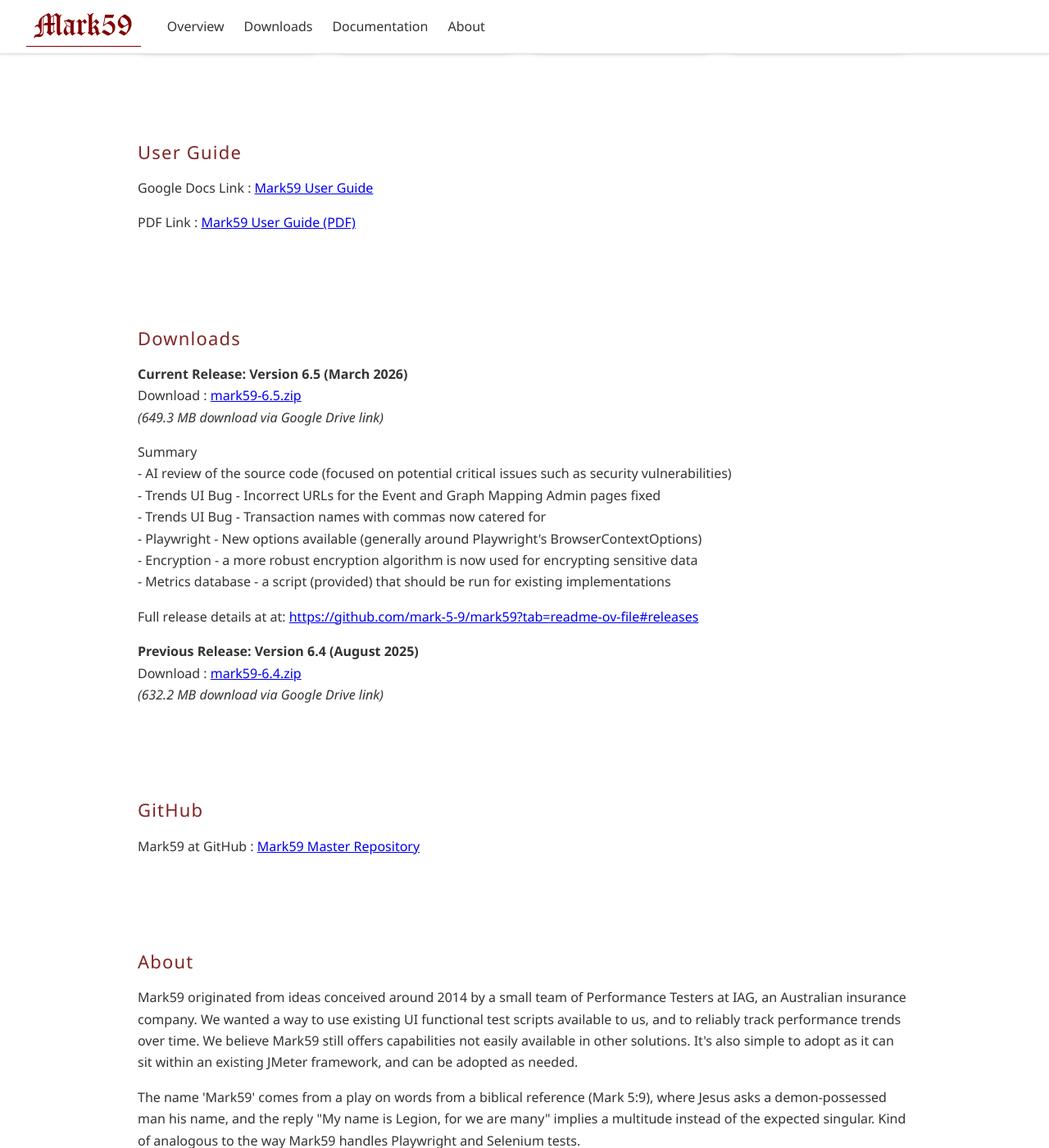
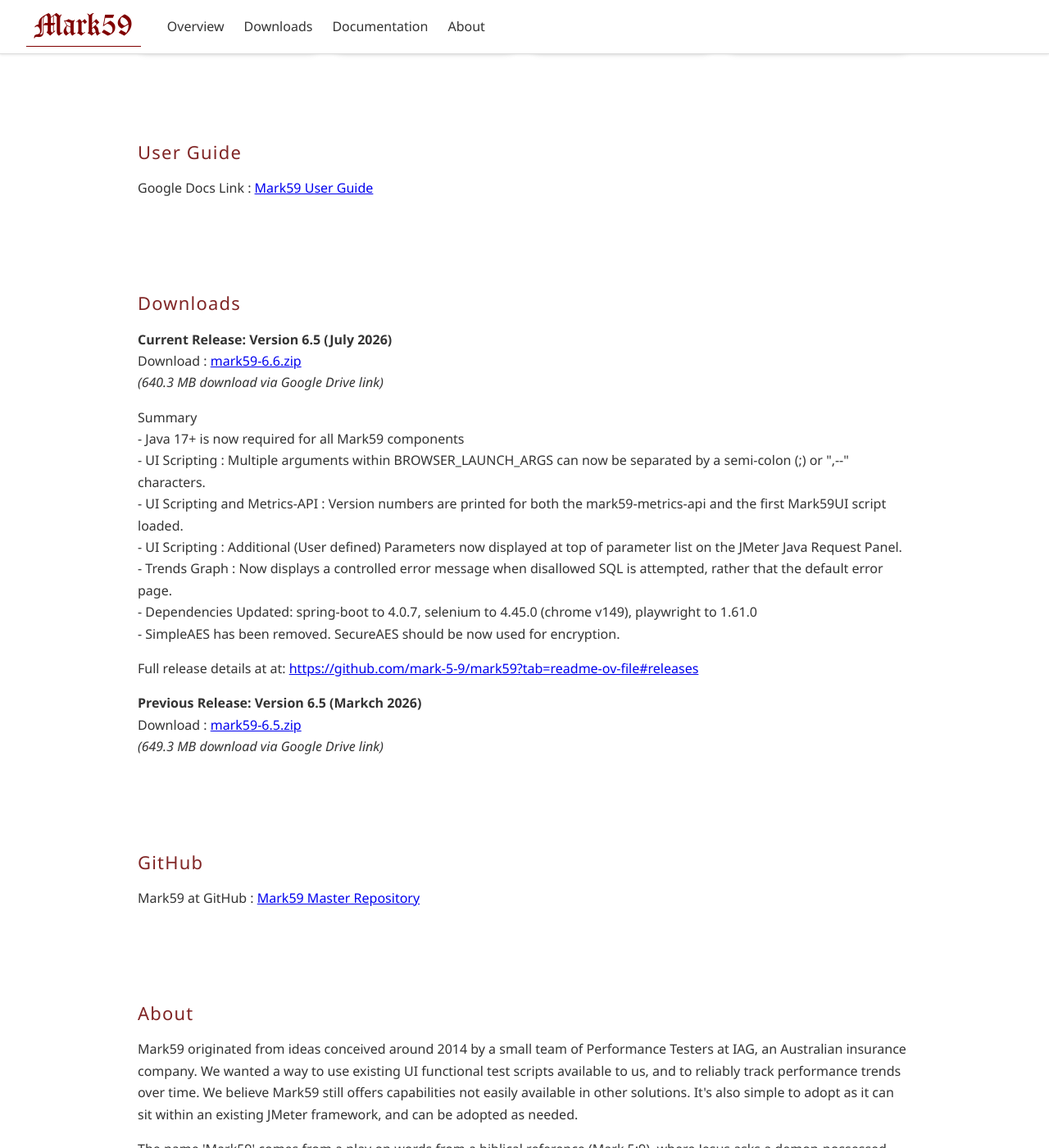
Before and after one commit to mark-5-9/mark59-site, a Jekyll site: the page built from index.md, in a window 1280 px wide and 1400 px high, scrolled down 724 px. Shown: the whole window at 82% size. Built offline with Jekyll 4.4.1, drawn with Linux system fonts in a browser that asks for light colours.

Commit message:
to release 6.6

```diff
--- a/_includes/documentation.html
+++ b/_includes/documentation.html
@@ -1,11 +1,8 @@
 <section id="documentation">
   <h2>User Guide</h2>
    <p>
-    Google Docs Link : <a href="https://docs.google.com/document/d/17fZtiHfsuVYcdGRKiRpZqLcfwazC4NoxIxk7Ovo88Vc/view?usp=drive_link" target="_blank">Mark59 User Guide</a>
+    Google Docs Link : <a href="https://docs.google.com/document/d/1sOfYVVisOddiWUAtvkGc71GerNB5ZMdMVnZV8pDyegI/edit?usp=sharing" target="_blank">Mark59 User Guide</a>
   </p>
 
-  <p>
-    PDF Link : <a href="https://drive.google.com/file/d/1XH1GeQZN9LZTt89lqoNz-EFGs7VpEwc8/view?usp=sharing" target="_blank">Mark59 User Guide (PDF)</a>
-  </p>
 
 </section>
--- a/_includes/downloads.html
+++ b/_includes/downloads.html
@@ -1,25 +1,27 @@
 <section id="downloads">
   <h2>Downloads</h2>
-  <h4>Current Release: Version 6.5 (March 2026)</h4>
+  <h4>Current Release: Version 6.5 (July 2026)</h4>
   <p>
-    Download : <a href="https://drive.google.com/file/d/1ceIq_ID6pTZuZyYHU0faTJQNzBcmQJh5/view?usp=sharing" target="_blank">mark59-6.5.zip</a>
-    <br><i>(649.3 MB download via Google Drive link)</i>
+    Download : <a href="https://drive.google.com/file/d/1XDCPciRBu0AuYLmps8mT6EiTOdgm0rA3/view?usp=sharing" target="_blank">mark59-6.6.zip</a>
+    <br><i>(640.3 MB download via Google Drive link)</i>
   </p>
   <p>Summary<br>
-    - AI review of the source code (focused on potential critical issues such as security vulnerabilities)<br>
-    - Trends UI Bug - Incorrect URLs for the Event and Graph Mapping Admin pages fixed<br>
-    - Trends UI Bug - Transaction names with commas now catered for<br>
-    - Playwright - New options available (generally around Playwright's BrowserContextOptions)<br>
-    - Encryption - a more robust encryption algorithm is now used for encrypting sensitive data<br>
-    - Metrics database - a script (provided) that should be run for existing implementations
+    - Java 17+ is now required for all Mark59 components<br>
+   	- UI Scripting : Multiple arguments within BROWSER_LAUNCH_ARGS can now be separated by a semi-colon (;) or ",--" characters.<br>
+   	- UI Scripting and Metrics-API : Version numbers are printed for both the mark59-metrics-api and the first Mark59UI script loaded.<br>
+   	- UI Scripting : Additional (User defined) Parameters now displayed at top of parameter list on the JMeter Java Request Panel.<br>
+   	- Trends Graph : Now displays a controlled error message when disallowed SQL is attempted, rather that the default error page.<br>
+   	- Dependencies Updated: spring-boot to 4.0.7, selenium to 4.45.0 (chrome v149), playwright to 1.61.0<br>
+  	- SimpleAES has been removed. SecureAES should be now used for encryption.<br>
+
   </p>
   <p>Full release details at at:
      <a href="https://github.com/mark-5-9/mark59?tab=readme-ov-file#releases" target="_blank">https://github.com/mark-5-9/mark59?tab=readme-ov-file#releases</a>
   </p >
 
-  <h4>Previous Release: Version 6.4 (August 2025)</h4>
+  <h4>Previous Release: Version 6.5 (Markch 2026)</h4>
   <p>
-    Download : <a href="https://drive.google.com/file/d/1-4KwCqC4xowlm4od24jqIH_O-SJaTZs1/view?usp=sharing" target="_blank">mark59-6.4.zip</a>
-    <br><i>(632.2 MB download via Google Drive link)</i>
+    Download : <a href="https://drive.google.com/file/d/1ceIq_ID6pTZuZyYHU0faTJQNzBcmQJh5/view?usp=sharing" target="_blank">mark59-6.5.zip</a>
+    <br><i>(649.3 MB download via Google Drive link)</i>
   </p>
 </section>
--- a/_includes/github.html
+++ b/_includes/github.html
@@ -1,7 +1,7 @@
 <section id="github">
   <h2>GitHub</h2>
    <p>
-    Mark59 at GitHub  : <a href="https://github.com/mark59/mark59" target="_blank">Mark59 Master Repository</a>
+    Mark59 at GitHub  : <a href="https://github.com/mark-5-9/mark59" target="_blank">Mark59 Master Repository</a>
   </p>
 
 </section>
```
Also changed, not shown: README.md, 3 other files.
